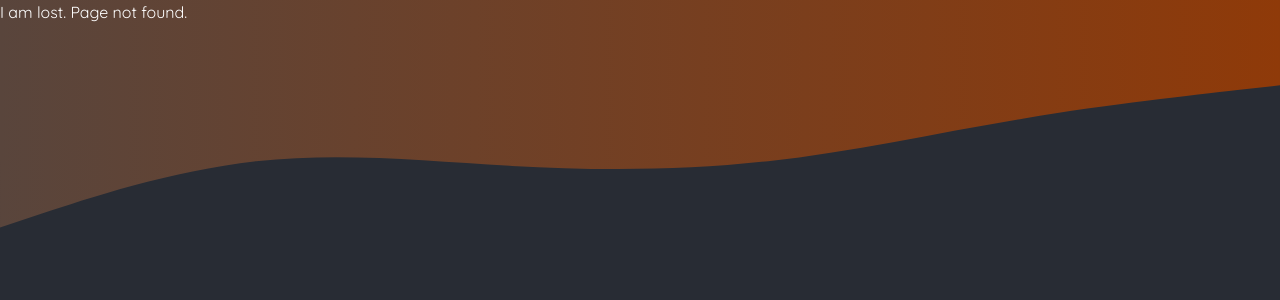
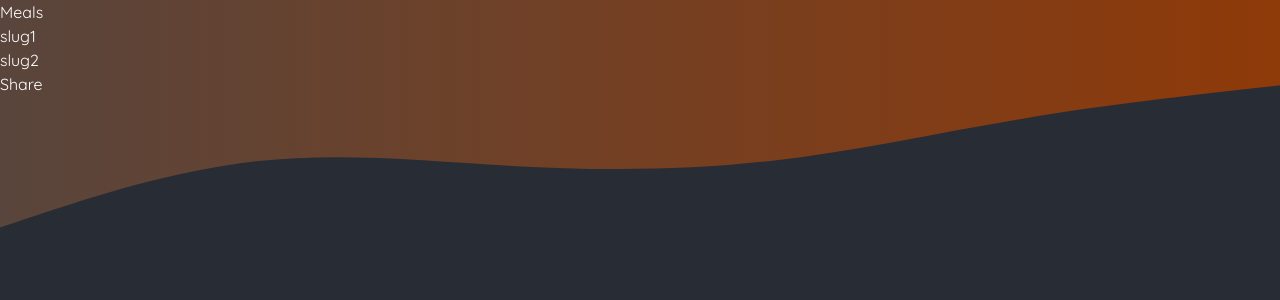
Before and after one commit to katesunday/next_app, a Next.js app: page /meals in a window 1280 px wide. Before the commit this address had no page. Shown: the top 300 px of the page. Built offline with nearby package versions, Linux system fonts and the light colour scheme.

Commit message:
new app pages

```diff
--- /dev/null
+++ b/app/community/page.tsx
@@ -0,0 +1,7 @@
+import React from 'react';
+
+function CommunityPage() {
+  return <div>Community</div>;
+}
+
+export default CommunityPage;
--- /dev/null
+++ b/app/meals/[slug]/page.tsx
@@ -0,0 +1,18 @@
+import React from 'react';
+
+interface VariousPageProps {
+  params: {
+    slug: string;
+  };
+}
+
+function VariousPage({ params }: VariousPageProps) {
+  return (
+    <div>
+      <p>VariousPage</p>
+      <p>{params.slug}</p>
+    </div>
+  );
+}
+
+export default VariousPage;
--- /dev/null
+++ b/app/meals/[slug]/slug1/page.tsx
@@ -0,0 +1,18 @@
+import React from 'react';
+
+interface VariousPageProps {
+  params: {
+    slug: string;
+  };
+}
+
+function VariousPage({ params }: VariousPageProps) {
+  return (
+    <div>
+      <p>VariousPage</p>
+      <p>{params.slug}</p>
+    </div>
+  );
+}
+
+export default VariousPage;
--- /dev/null
+++ b/app/meals/[slug]/slug2/page.tsx
@@ -0,0 +1,18 @@
+import React from 'react';
+
+interface VariousPageProps {
+  params: {
+    slug: string;
+  };
+}
+
+function VariousPage({ params }: VariousPageProps) {
+  return (
+    <div>
+      <p>VariousPage</p>
+      <p>{params.slug}</p>
+    </div>
+  );
+}
+
+export default VariousPage;
--- /dev/null
+++ b/app/meals/page.tsx
@@ -0,0 +1,21 @@
+import React from 'react';
+import Link from 'next/link';
+
+function MealsPage() {
+  return (
+    <div>
+      Meals
+      <Link href="/meals/slug1">
+        <p>slug1</p>
+      </Link>
+      <Link href="/meals/slug2">
+        <p>slug2</p>
+      </Link>
+      <Link href="/meals/share">
+        <p>Share</p>
+      </Link>
+    </div>
+  );
+}
+
+export default MealsPage;
--- /dev/null
+++ b/app/meals/share/page.tsx
@@ -0,0 +1,11 @@
+import React from 'react';
+
+function SharePage() {
+  return (
+    <div>
+      <p>SharePage</p>
+    </div>
+  );
+}
+
+export default SharePage;
--- a/app/page.tsx
+++ b/app/page.tsx
@@ -1,7 +1,17 @@
+import Link from 'next/link';
+
 export default function Home() {
   return (
     <main>
-      <h1 className="text-white text-center">Time to get started!</h1>
+      <h1 className="text-white text-center text-xl">Time to get started!</h1>
+      <div className="text-center">
+        <Link href="/meals" className="underline">
+          <p>Meals</p>
+        </Link>
+        <Link href="/community" className="underline">
+          <p>Community</p>
+        </Link>
+      </div>
     </main>
   );
 }
```
